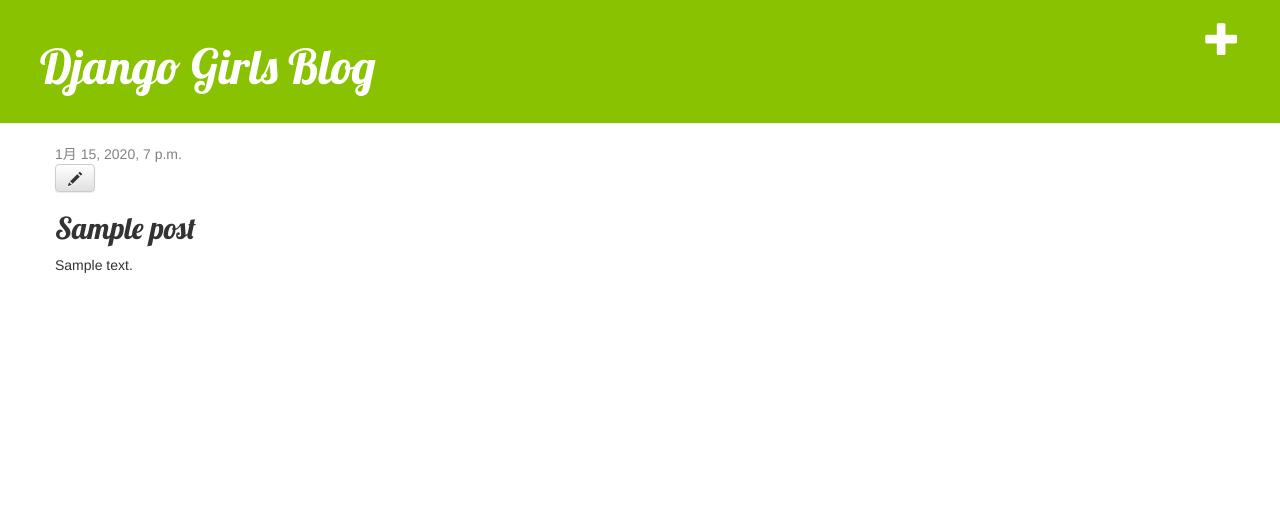
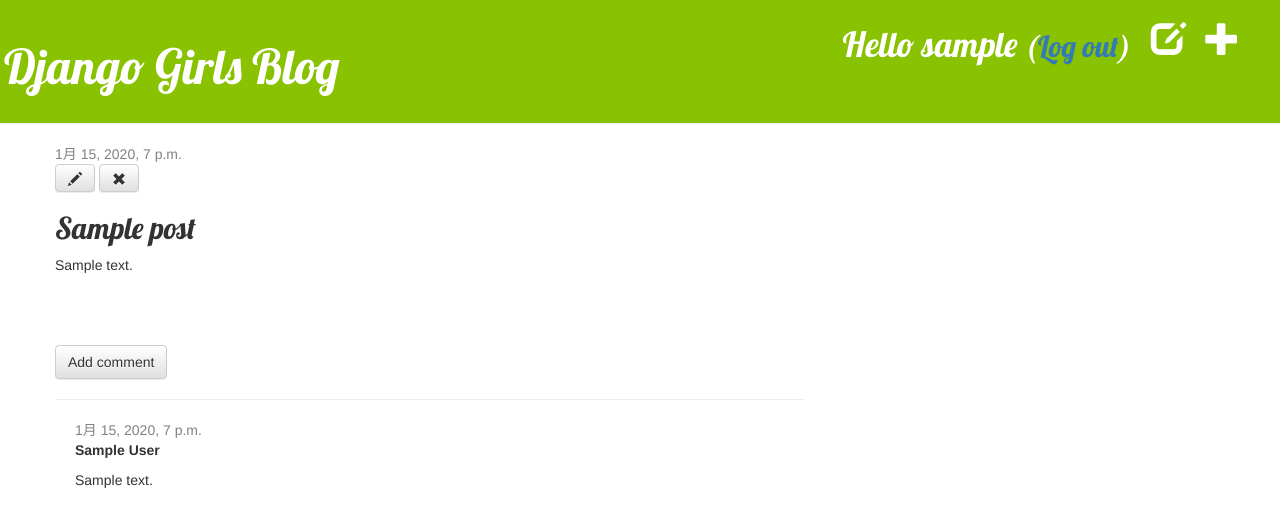
Before and after one commit to yananTenn/my-first-blog, a Django app: page /post/1/ in a window 1280 px wide. Shown: the top 527 px of the page. Run offline with Django 3.2, Linux system fonts and the light colour scheme; a user stored in the database is signed in; tables that the repository leaves empty hold one stand-in row (values such as "Sample post"); some libraries are stand-ins or nearby versions.

Commit message:
Added more to my website.

```diff
--- a/blog/admin.py
+++ b/blog/admin.py
@@ -1,5 +1,5 @@
 from django.contrib import admin
-from .models import Post
-
+from .models import Post, Comment
 
 admin.site.register(Post)
+admin.site.register(Comment)
--- a/blog/models.py
+++ b/blog/models.py
@@ -16,3 +16,20 @@ class Post(models.Model):
 
     def __str__(self):
         return self.title
+
+class Comment(models.Model):
+    post = models.ForeignKey('blog.Post', on_delete=models.CASCADE, related_name='comments')
+    author = models.CharField(max_length=200)
+    text = models.TextField()
+    created_date = models.DateTimeField(default=timezone.now)
+    approved_comment = models.BooleanField(default=False)
+
+    def approve(self):
+        self.approved_comment = True
+        self.save()
+
+    def approved_comments(self):
+        return self.comments.filter(approved_comment=True)
+
+    def __str__(self):
+        return self.text
--- a/blog/static/css/blog.css
+++ b/blog/static/css/blog.css
@@ -1,7 +1,8 @@
 .page-header {
     background-color: #88c200;
     margin-top: 0;
-    padding: 20px 20px 20px 40px;
+    padding: 20px 20px 20px 4px;
+    font-family: 'Lobster', cursive;
 }
 
 .page-header h1, .page-header h1 a, .page-header h1 a:visited, .page-header h1 a:active {
@@ -44,3 +45,7 @@ h1, h2, h3, h4 {
 .post h2 a, .post h2 a:visited {
     color: #000000;
 }
+
+.comment {
+    margin: 20px 0px 20px 20px;
+}
--- a/blog/templates/blog/base.html
+++ b/blog/templates/blog/base.html
@@ -9,14 +9,20 @@
     </head>
     <body>
         <div class="page-header">
-            <a href="{% url 'post_new' %}" class="top-menu"><span class="glyphicon glyphicon-plus"></span></a>
+            {% if user.is_authenticated %}
+                <a href="{% url 'post_new' %}" class="top-menu"><span class="glyphicon glyphicon-plus"></span></a>
+                <a href="{% url 'post_draft_list' %}" class="top-menu"><span class="glyphicon glyphicon-edit"></span></a>
+                <p class="top-menu">Hello {{ user.username }} <small>(<a href="{% url 'logout' %}">Log out</a>)</small></p>
+            {% else %}
+                <a href="{% url 'login' %}" class="top-menu"><span class="glyphicon glyphicon-lock"></span></a>
+            {% endif %}
             <h1><a href="/">Django Girls Blog</a></h1>
         </div>
         <div class="content container">
             <div class="row">
                 <div class="col-md-8">
-                    {% block content %}
-                    {% endblock %}
+                {% block content %}
+                {% endblock %}
                 </div>
             </div>
         </div>
--- a/blog/templates/blog/post_detail.html
+++ b/blog/templates/blog/post_detail.html
@@ -6,11 +6,33 @@
             <div class="date">
                 {{ post.published_date }}
             </div>
+        {% else %}
+            <a class="btn btn-default" href="{% url 'post_publish' pk=post.pk %}">Publish</a>
         {% endif %}
         {% if user.is_authenticated %}
             <a class="btn btn-default" href="{% url 'post_edit' pk=post.pk %}"><span class="glyphicon glyphicon-pencil"></span></a>
+            <a class="btn btn-default" href="{% url 'post_remove' pk=post.pk %}"><span class="glyphicon glyphicon-remove"></span></a>
         {% endif %}
         <h2>{{ post.title }}</h2>
         <p>{{ post.text|linebreaksbr }}</p>
     </div>
+    <a class="btn btn-default" href="{% url 'add_comment_to_post' pk=post.pk %}">Add comment</a>
+    <hr>
+    {% for comment in post.comments.all %}
+    {% if user.is_authenticated or comment.approved_comment %}
+    <div class="comment">
+        <div class="date">
+            {{ comment.created_date }}
+            {% if not comment.approved_comment %}
+                <a class="btn btn-default" href="{% url 'comment_remove' pk=comment.pk %}"><span class="glyphicon glyphicon-remove"></span></a>
+                <a class="btn btn-default" href="{% url 'comment_approve' pk=comment.pk %}"><span class="glyphicon glyphicon-ok"></span></a>
+            {% endif %}
+        </div>
+        <strong>{{ comment.author }}</strong>
+        <p>{{ comment.text|linebreaks }}</p>
+    </div>
+    {% endif %}
+{% empty %}
+    <p>No comments here yet :(</p>
+{% endfor %}
 {% endblock %}
--- a/blog/templates/blog/post_list.html
+++ b/blog/templates/blog/post_list.html
@@ -6,8 +6,9 @@
             <div class="date">
                 {{ post.published_date }}
             </div>
-            <h2><a href="{% url 'post_detail' pk=post.pk %}">{{ post.title }}</a></h2>
+            <h1><a href="{% url 'post_detail' pk=post.pk %}">{{ post.title }}</a></h1>
             <p>{{ post.text|linebreaksbr }}</p>
+            <a href="{% url 'post_detail' pk=post.pk %}">Comments: {{ post.approved_comments.count }}</a>
         </div>
     {% endfor %}
-{% endblock %}
+{% endblock content %}
--- a/blog/urls.py
+++ b/blog/urls.py
@@ -6,4 +6,10 @@ urlpatterns = [
     path('post/<int:pk>/', views.post_detail, name='post_detail'),
     path('post/new/', views.post_new, name='post_new'),
     path('post/<int:pk>/edit/', views.post_edit, name='post_edit'),
+    path('drafts/', views.post_draft_list, name='post_draft_list'),
+    path('post/<pk>/publish/', views.post_publish, name='post_publish'),
+    path('post/<pk>/remove/', views.post_remove, name='post_remove'),
+    path('post/<int:pk>/comment/', views.add_comment_to_post, name='add_comment_to_post'),
+    path('comment/<int:pk>/approve/', views.comment_approve, name='comment_approve'),
+    path('comment/<int:pk>/remove/', views.comment_remove, name='comment_remove'),
 ]
--- a/blog/views.py
+++ b/blog/views.py
@@ -1,8 +1,9 @@
 from django.shortcuts import render, get_object_or_404, redirect
 from django.utils import timezone
+from django.contrib.auth.decorators import login_required
 
-from .models import Post
-from .forms import PostForm
+from .models import Post, Comment
+from .forms import PostForm, CommentForm
 
 def post_list(request):
     posts = Post.objects.filter(published_date__lte=timezone.now()).order_by('-published_date')
@@ -12,6 +13,7 @@ def post_detail(request, pk):
     post = get_object_or_404(Post, pk=pk)
     return render(request, 'blog/post_detail.html', {'post': post})
 
+@login_required
 def post_new(request):
     if request.method == "POST":
         form = PostForm(request.POST)
@@ -25,6 +27,7 @@ def post_new(request):
         form = PostForm()
     return render(request, 'blog/post_edit.html', {'form': form})
 
+@login_required
 def post_edit(request, pk):
     post = get_object_or_404(Post, pk=pk)
     if request.method == "POST":
@@ -38,3 +41,45 @@ def post_edit(request, pk):
     else:
         form = PostForm(instance=post)
     return render(request, 'blog/post_edit.html', {'form': form})
+
+@login_required
+def post_draft_list(request):
+    posts = Post.objects.filter(published_date__isnull=True).order_by('-created_date')
+    return render(request, 'blog/post_draft_list.html', {'posts': posts})
+
+@login_required
+def post_publish(request, pk):
+    post = get_object_or_404(Post, pk=pk)
+    post.publish()
+    return redirect('post_detail', pk=pk)
+
+@login_required
+def post_remove(request, pk):
+    post = get_object_or_404(Post, pk=pk)
+    post.delete()
+    return redirect('post_list')
+
+def add_comment_to_post(request, pk):
+    post = get_object_or_404(Post, pk=pk)
+    if request.method == "POST":
+        form = CommentForm(request.POST)
+        if form.is_valid():
+            comment = form.save(commit=False)
+            comment.post = post
+            comment.save()
+            return redirect('post_detail', pk=post.pk)
+    else:
+        form = CommentForm()
+    return render(request, 'blog/add_comment_to_post.html', {'form': form})
+
+@login_required
+def comment_approve(request, pk):
+    comment = get_object_or_404(Comment, pk=pk)
+    comment.approve()
+    return redirect('post_detail', pk=comment.post.pk)
+
+@login_required
+def comment_remove(request, pk):
+    comment = get_object_or_404(Comment, pk=pk)
+    comment.delete()
+    return redirect('post_detail', pk=comment.post.pk)
--- a/mysite/settings.py
+++ b/mysite/settings.py
@@ -120,3 +120,5 @@ USE_TZ = True
 
 STATIC_URL = '/static/'
 STATIC_ROOT = os.path.join(BASE_DIR, 'static')
+
+LOGIN_REDIRECT_URL = '/'
--- a/mysite/urls.py
+++ b/mysite/urls.py
@@ -13,10 +13,14 @@ Including another URLconf
     1. Import the include() function: from django.urls import include, path
     2. Add a URL to urlpatterns:  path('blog/', include('blog.urls'))
 """
+from django.urls import path, include
 from django.contrib import admin
-from django.urls import path, include
+
+from django.contrib.auth import views
 
 urlpatterns = [
     path('admin/', admin.site.urls),
+    path('accounts/login/', views.LoginView.as_view(), name='login'),
+    path('accounts/logout/', views.LogoutView.as_view(next_page='/'), name='logout'),
     path('', include('blog.urls')),
 ]
```
Also changed, not shown: blog/forms.py (+7 -1 lines), blog/templates/blog/add_comment_to_post.html (added, +9 -0 lines), blog/templates/blog/post_draft_list.html (added, +11 -0 lines), blog/templates/registration/login.html (added, +24 -0 lines), blog/migrations/0002_comment.py (added).
